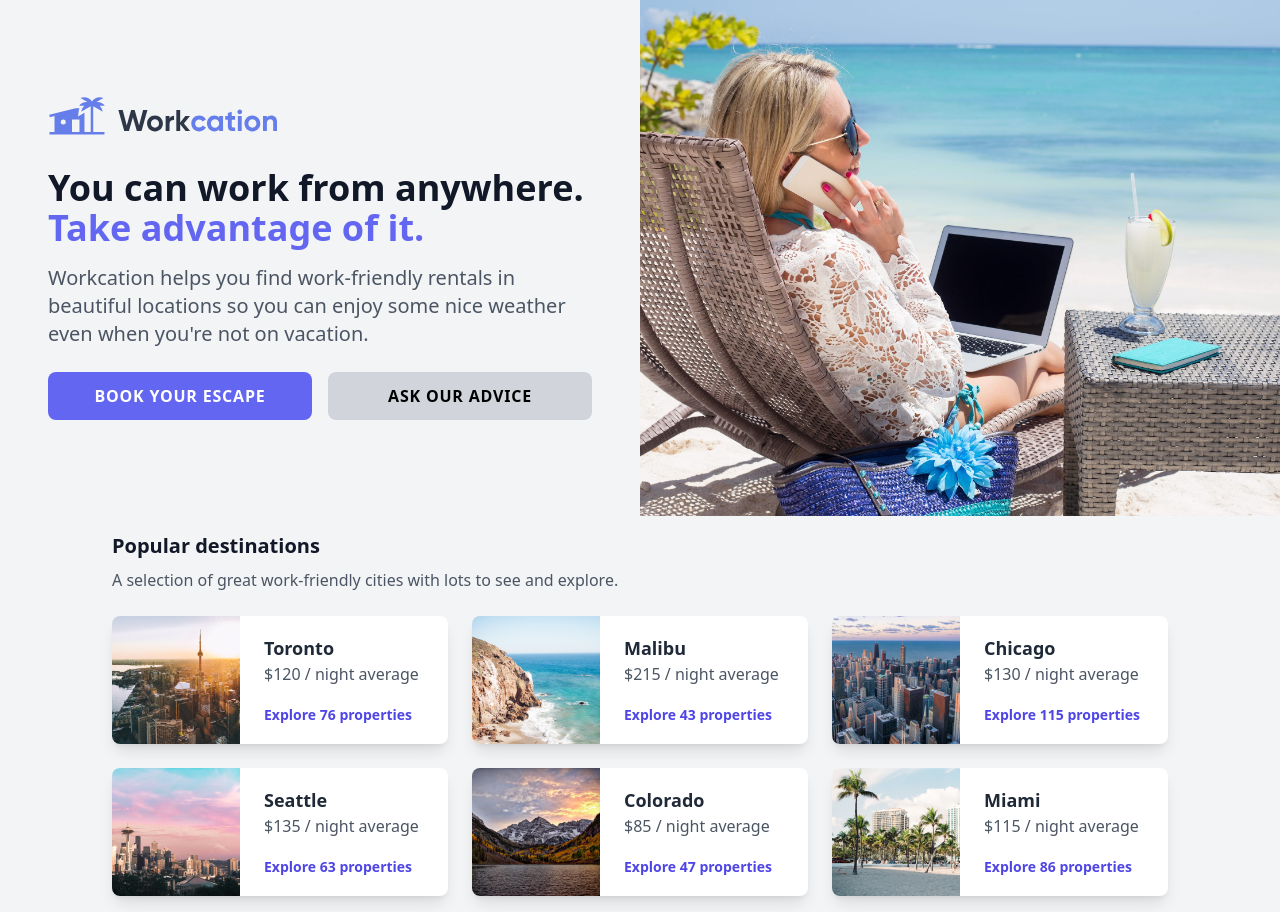
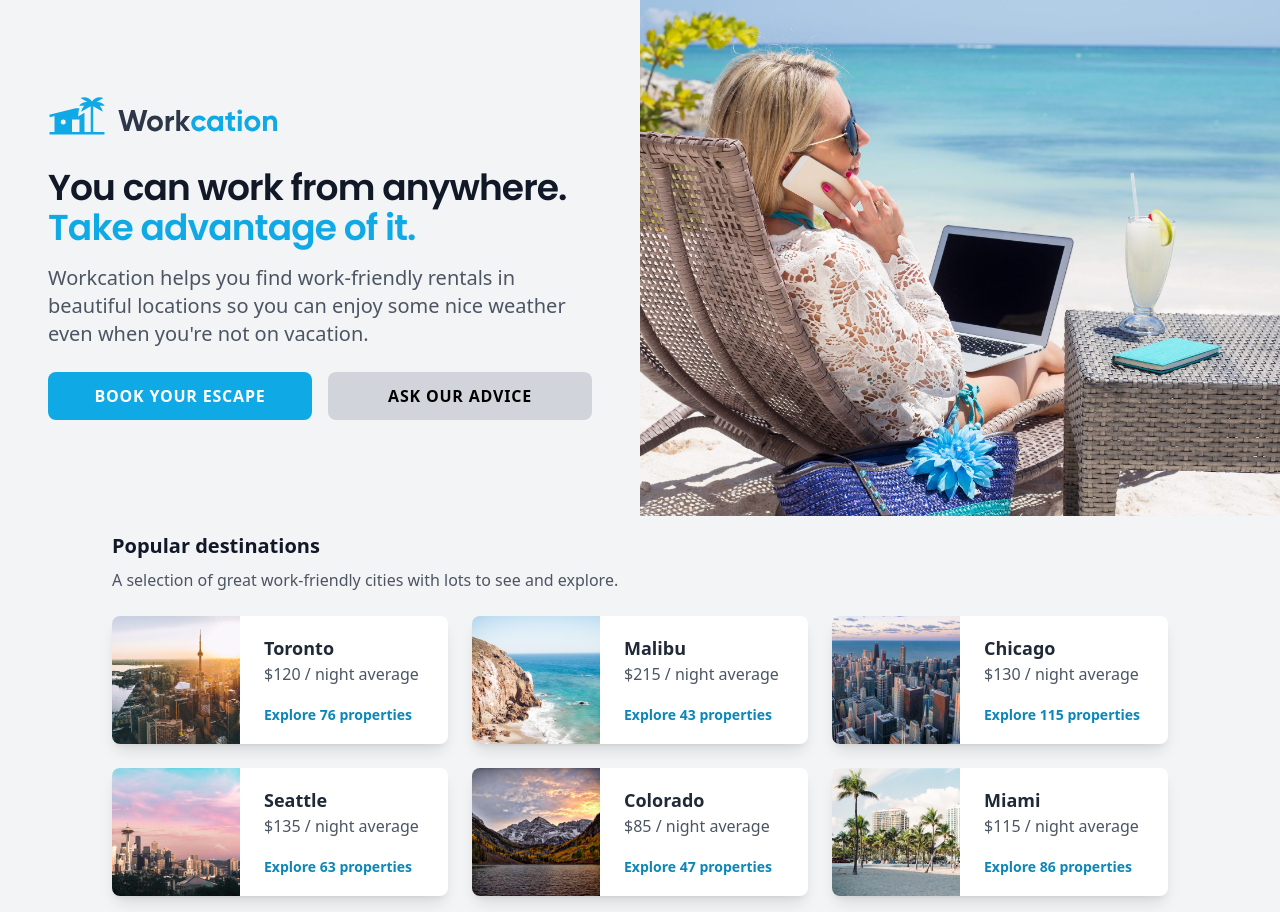
Before and after one commit to luyvannda/workation, a React (Vite) app: page / in a window 1280 px wide. Built offline with nearby package versions, Linux system fonts and the light colour scheme.

Commit message:
learn to add brand related colors and font family

```diff
--- a/src/components/DestinationCard.jsx
+++ b/src/components/DestinationCard.jsx
@@ -18,7 +18,7 @@ export default function DestinationCard({ destination }) {
         <div className="mt-4">
           <a
             href="#"
-            className="text-indigo-600 hover:text-indigo-500 font-semibold text-sm"
+            className="text-brand-dark hover:text-brand font-semibold text-sm"
           >
             Explore {destination.propertyCount} properties
           </a>
--- a/src/components/Hero.jsx
+++ b/src/components/Hero.jsx
@@ -7,16 +7,16 @@ export default function Hero() {
       <div className="grid lg:grid-cols-2 2xl:grid-cols-5">
         <div className="px-8 pt-12 pb-4 max-w-md mx-auto sm:max-w-xl lg:px-12 lg:py-24 lg:max-w-full xl:mr-0 2xl:col-span-2">
           <div className="xl:max-w-xl">
-            <img className="h-10" src="/logo.svg" alt="Workcation" />
+            <img className="h-10" src="/logo-brand.svg" alt="Workcation" />
             <img
               className="mt-6 rounded-lg shadow-xl sm:mt-8 sm:h-64 sm:w-full sm:object-cover object-center lg:hidden"
               src="/beach-work.jpg"
               alt="Woman workcationing on the beach"
             />
-            <h1 className="mt-6 text-2xl font-bold text-gray-900 sm:mt-8 sm:text-4xl lg:text-3xl xl:text-4xl">
+            <h1 className="mt-6 text-2xl font-semibold text-gray-900 sm:mt-8 sm:text-4xl lg:text-3xl xl:text-4xl font-headline tracking-tight">
               You can work from anywhere.
               <br className="hidden lg:inline" />{" "}
-              <span className="text-indigo-500">Take advantage of it.</span>
+              <span className="text-brand">Take advantage of it.</span>
             </h1>
             <p className="mt-2 text-gray-600 sm:mt-4 sm:text-xl">
               Workcation helps you find work-friendly rentals in beautiful
--- a/src/index.css
+++ b/src/index.css
@@ -1,3 +1,5 @@
+@import url("https://fonts.googleapis.com/css2?family=Poppins:wght@400;500;600&display=swap");
+
 @tailwind base;
 @tailwind components;
 @tailwind utilities;
@@ -8,7 +10,7 @@
   }
 
   .btn-primary {
-    @apply bg-indigo-500 hover:bg-indigo-400 focus:ring-indigo-500 active:bg-indigo-600
+    @apply bg-brand hover:bg-brand-light focus:bg-brand active:bg-brand-dark
     text-white;
   }
 
--- a/tailwind.config.js
+++ b/tailwind.config.js
@@ -1,12 +1,22 @@
 /** @type {import('tailwindcss').Config} */
 export default {
-  content: [    "./index.html",
-    "./src/**/*.{js,ts,jsx,tsx}",],
+  content: ["./index.html", "./src/**/*.{js,ts,jsx,tsx}"],
   theme: {
-    extend: {},
+    extend: {
+      colors: {
+        brand: {
+          light: "#3fbaeb",
+          DEFAULT: "#0fa9e6",
+          dark: "#0c87b8"
+        }
+      },
+      fontFamily: {
+        headline: "Poppins, sans-serif"
+      }
+    }
   },
   variants: {
-    backgroundColor: ['responsive', 'hover', 'focus', 'active']
+    backgroundColor: ["responsive", "hover", "focus", "active"]
   },
   plugins: []
-}
+};
```
Also changed, not shown: public/logo-brand.svg (added).
